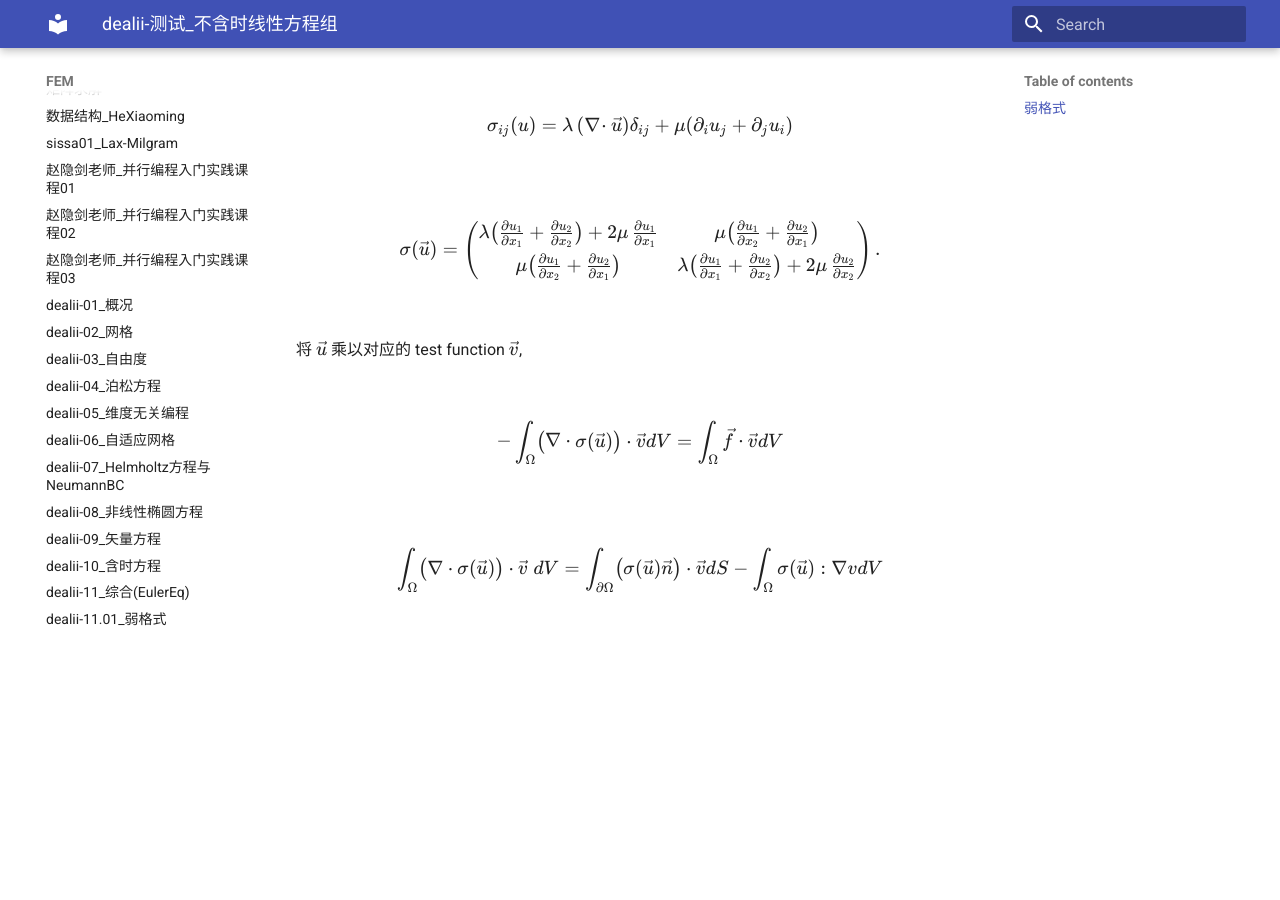
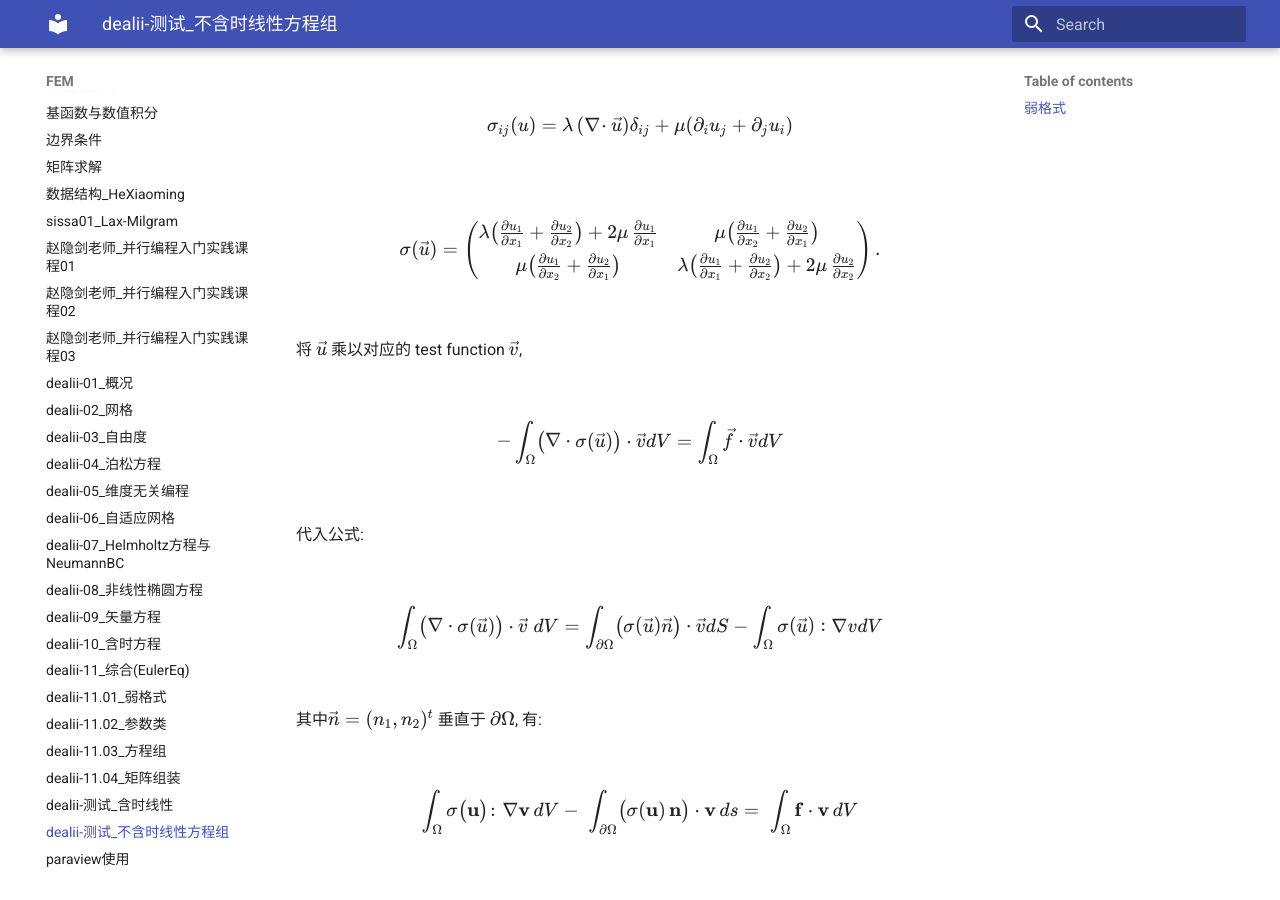
Before and after one commit to ymma98/technotes, an MkDocs documentation site: the page built from docs/FEM/dealii-测试_不含时线性方程组.md, in a window 1280 px wide and 900 px high, scrolled down 955 px. Built offline with MkDocs 1.6.1 and Material for MkDocs 9.7.7, drawn with Linux system fonts in a browser that asks for light colours; before the commit the page ends 1612 px from its top, so only the background shows below that.

Commit message:
docs/FEM/dealii-测试_不含时线性方程组.md updated from https://stackedit.cn/

```diff
--- a/docs/FEM/dealii-测试_不含时线性方程组.md
+++ b/docs/FEM/dealii-测试_不含时线性方程组.md
@@ -52,13 +52,25 @@ $$
 \int_{\Omega} \vec{f}\cdot \vec{v} dV
 $$
 
+代入公式:
+
 $$
 \int_{\Omega} \bigl(\nabla \cdot \sigma(\vec{u})\bigr)\cdot \vec{v} \;dV=
 \int_{\partial\Omega}\bigl(\sigma(\vec{u}) \vec{n}\bigr)\cdot \vec{v} dS-
 \int_{\Omega}\sigma(\vec{u}):\nabla v dV
 $$
 
+其中$\vec{n} = (n_1,n_2)^t$ 垂直于 $\partial \Omega$, 有:
+
+
+$$
+\int_{\Omega}\sigma\bigl(\mathbf{u}\bigr)\colon\nabla\mathbf{v}\,dV-\;\int_{\partial\Omega}\bigl(\sigma(\mathbf{u})\,\mathbf{n}\bigr)\cdot\mathbf{v}\,ds=\;\int_{\Omega}\mathbf{f}\cdot\mathbf{v}\,dV
+$$
+
+
+
 <!--stackedit_data:
-eyJoaXN0b3J5IjpbLTUzNjYwMzIwMSw2MTE1MTE4MjgsLTEyNT
-k0OTkwNjcsLTk2OTY2MDA2MywtMTM2MjIwMDk4N119
+eyJoaXN0b3J5IjpbMTg2MDg0NzcwNiwtNTM2NjAzMjAxLDYxMT
+UxMTgyOCwtMTI1OTQ5OTA2NywtOTY5NjYwMDYzLC0xMzYyMjAw
+OTg3XX0=
 -->
```
